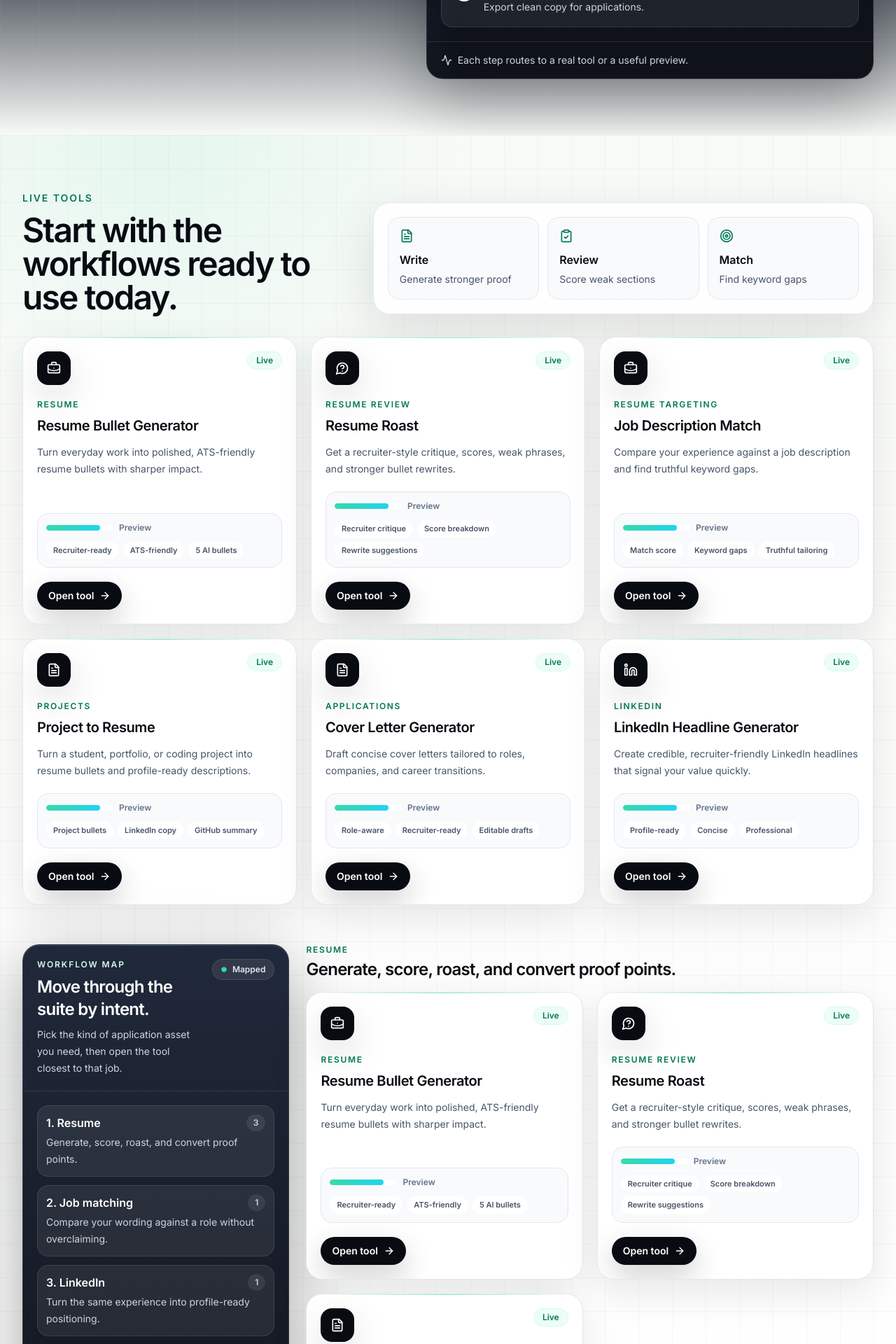
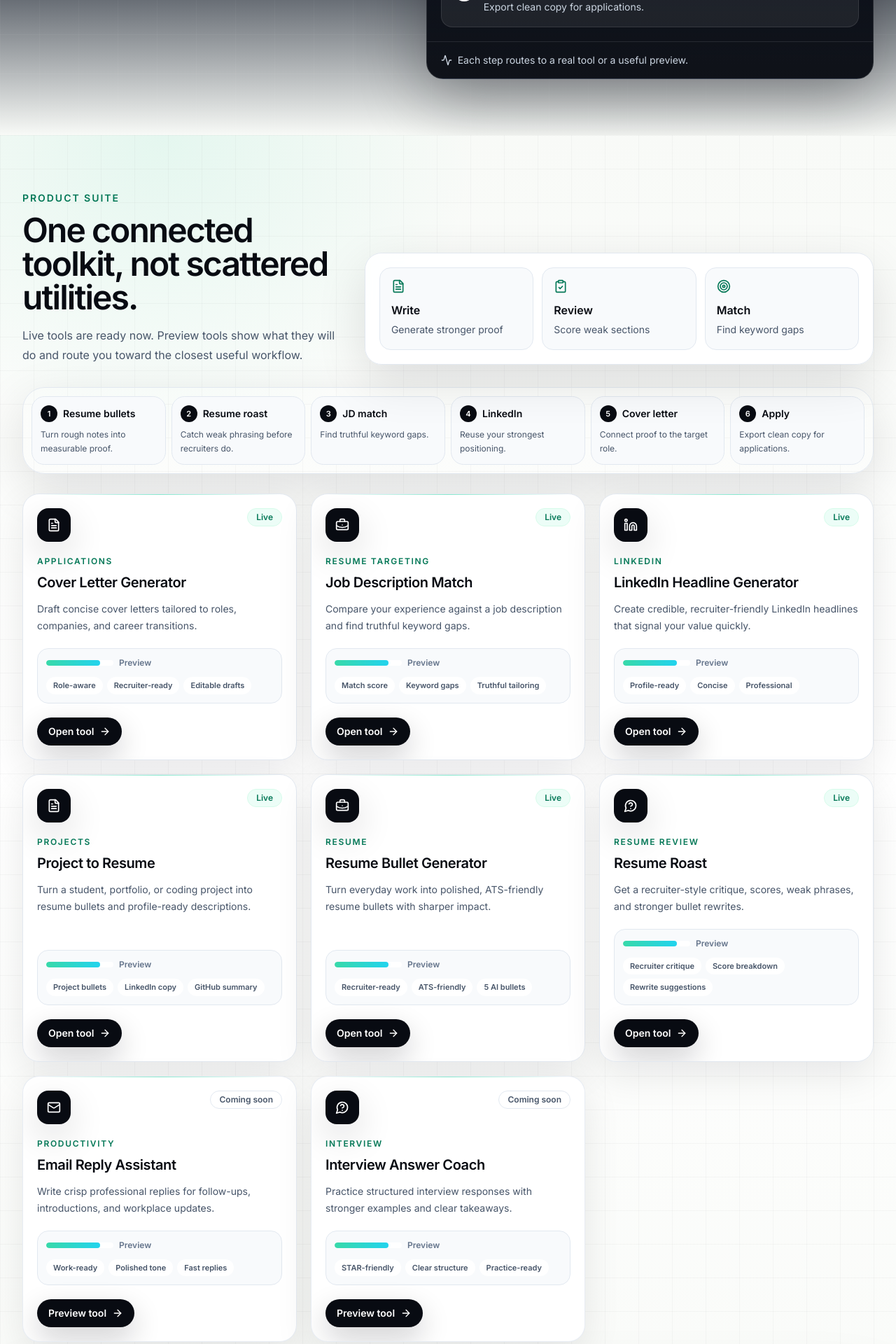
Before and after one commit to sidhesh0706/skillmint-ai, a Next.js app: page /tools in a window 1280 px wide. Shown: the part 880-2800 px from the top of the page at 70% size. Built offline with nearby package versions, Linux system fonts and the light colour scheme.

Commit message:
Polish motion states and tools layout

```diff
--- a/app/globals.css
+++ b/app/globals.css
@@ -49,6 +49,23 @@ body {
 @layer base {
   body {
     @apply antialiased;
+  }
+
+  a,
+  button,
+  input,
+  select,
+  textarea {
+    -webkit-tap-highlight-color: transparent;
+  }
+
+  a:focus-visible,
+  button:focus-visible,
+  input:focus-visible,
+  select:focus-visible,
+  textarea:focus-visible {
+    outline: 2px solid var(--mint);
+    outline-offset: 3px;
   }
 }
 
@@ -498,6 +515,10 @@ body {
 }
 
 @media (prefers-reduced-motion: reduce) {
+  html {
+    scroll-behavior: auto;
+  }
+
   .fade-in-up,
   .fade-in-up-delayed,
   .floating-card,
@@ -515,3 +536,28 @@ body {
     animation: none;
   }
 }
+
+@media (max-width: 640px) {
+  body,
+  .premium-shell,
+  .premium-dark-shell {
+    background-size: 34px 34px, 34px 34px, auto, auto;
+  }
+
+  .command-panel,
+  .gloss-panel,
+  .resource-shelf {
+    border-radius: 1.25rem;
+  }
+
+  .button-primary,
+  .button-secondary,
+  .button-ghost {
+    width: 100%;
+  }
+
+  .output-card-pro:hover,
+  .hover-gloss:hover {
+    transform: none;
+  }
+}
--- a/app/tools/page.tsx
+++ b/app/tools/page.tsx
@@ -40,40 +40,14 @@ const workflowSteps = [
   },
 ];
 
-const workflowGroups = [
-  {
-    title: "Resume",
-    description: "Generate, score, roast, and convert proof points.",
-    categories: ["Resume", "Resume Review", "Projects"],
-  },
-  {
-    title: "Job matching",
-    description: "Compare your wording against a role without overclaiming.",
-    categories: ["Resume Targeting"],
-  },
-  {
-    title: "LinkedIn",
-    description: "Turn the same experience into profile-ready positioning.",
-    categories: ["LinkedIn"],
-  },
-  {
-    title: "Applications",
-    description: "Draft assets that connect your background to the company.",
-    categories: ["Applications", "Interview"],
-  },
-  {
-    title: "Communication",
-    description: "Handle professional follow-ups and replies faster.",
-    categories: ["Productivity"],
-  },
-];
+const liveTools = tools.filter((tool) => tool.status === "live");
+const suiteTools = [...tools].sort((a, b) => {
+  if (a.status === b.status) {
+    return a.name.localeCompare(b.name);
+  }
 
-const liveTools = tools.filter((tool) => tool.status === "live");
-const upcomingTools = tools.filter((tool) => tool.status === "coming-soon");
-
-function toolsForGroup(group: (typeof workflowGroups)[number]) {
-  return tools.filter((tool) => group.categories.includes(tool.category));
-}
+  return a.status === "live" ? -1 : 1;
+});
 
 function cardProps(tool: ToolConfig) {
   return {
@@ -194,16 +168,20 @@ export default function ToolsPage() {
 
       <section className="premium-shell py-14 sm:py-20">
         <div className="container-command">
-          <div className="mb-8 grid gap-6 lg:grid-cols-[0.8fr_1.2fr] lg:items-end">
+          <div className="mb-8 grid gap-6 lg:grid-cols-[0.78fr_1.22fr] lg:items-end">
             <div>
               <p className="text-sm font-semibold uppercase tracking-[0.14em] text-mint-700">
-                Live tools
+                Product suite
               </p>
               <h2 className="mt-3 max-w-2xl text-3xl font-semibold tracking-[-0.04em] text-ink sm:text-5xl">
-                Start with the workflows ready to use today.
+                One connected toolkit, not scattered utilities.
               </h2>
+              <p className="mt-4 max-w-2xl leading-7 text-slate-600">
+                Live tools are ready now. Preview tools show what they will do and route you toward
+                the closest useful workflow.
+              </p>
             </div>
-            <div className="rounded-3xl border border-slate-200 bg-white/90 p-5 shadow-soft">
+            <div className="rounded-3xl border border-slate-200 bg-white/90 p-5 shadow-soft backdrop-blur">
               <div className="grid gap-3 sm:grid-cols-3">
                 {[
                   [FileText, "Write", "Generate stronger proof"],
@@ -224,94 +202,37 @@ export default function ToolsPage() {
             </div>
           </div>
 
-          <div className="grid gap-5 md:grid-cols-2 xl:grid-cols-3">
-            {liveTools.map((tool) => (
-              <ProductCard key={tool.slug} {...cardProps(tool)} />
-            ))}
-          </div>
-
-          <div className="mt-14 grid gap-6 lg:grid-cols-[0.32fr_0.68fr] lg:items-start">
-            <CommandPanel
-              eyebrow="Workflow map"
-              title="Move through the suite by intent."
-              description="Pick the kind of application asset you need, then open the tool closest to that job."
-              status="Mapped"
-              className="lg:sticky lg:top-24"
-            >
-              <div className="grid gap-3">
-                {workflowGroups.map((group, index) => {
-                  const groupTools = toolsForGroup(group);
-
-                  return (
-                    <a
-                      key={group.title}
-                      href={`#${group.title.toLowerCase().replace(/[^a-z0-9]+/g, "-")}`}
-                      className="rounded-2xl border border-white/10 bg-white/[0.07] p-3 transition hover:bg-white/[0.11]"
-                    >
-                      <div className="flex items-center justify-between gap-3">
-                        <span className="font-semibold text-white">
-                          {index + 1}. {group.title}
-                        </span>
-                        <span className="rounded-full bg-white/[0.08] px-2.5 py-1 text-xs font-semibold text-slate-300">
-                          {groupTools.length}
-                        </span>
-                      </div>
-                      <p className="mt-1 text-sm leading-6 text-slate-300">{group.description}</p>
-                    </a>
-                  );
-                })}
-              </div>
-            </CommandPanel>
-
-            <div className="space-y-8">
-              {workflowGroups.map((group) => {
-                const groupTools = toolsForGroup(group);
-
-                return (
-                  <section key={group.title} id={group.title.toLowerCase().replace(/[^a-z0-9]+/g, "-")} className="scroll-mt-28">
-                    <div className="mb-4 flex flex-col gap-2 sm:flex-row sm:items-end sm:justify-between">
-                      <div>
-                        <p className="text-xs font-semibold uppercase tracking-[0.14em] text-mint-700">
-                          {group.title}
-                        </p>
-                        <h3 className="mt-1 text-2xl font-semibold tracking-[-0.03em] text-ink">
-                          {group.description}
-                        </h3>
-                      </div>
-                    </div>
-                    <div className="grid gap-5 md:grid-cols-2">
-                      {groupTools.map((tool) => (
-                        <ProductCard key={tool.slug} {...cardProps(tool)} />
-                      ))}
-                    </div>
-                  </section>
-                );
-              })}
+          <div className="mb-7 overflow-hidden rounded-[2rem] border border-slate-200 bg-white/88 p-3 shadow-soft">
+            <div className="grid gap-2 md:grid-cols-6">
+              {workflowSteps.map((step, index) => (
+                <div
+                  key={step.title}
+                  className="rounded-[1.15rem] border border-slate-200 bg-slate-50 px-3 py-3 transition duration-300 hover:-translate-y-0.5 hover:border-mint-100 hover:bg-mint-50/70"
+                >
+                  <div className="flex items-center gap-2">
+                    <span className="flex h-6 w-6 shrink-0 items-center justify-center rounded-full bg-ink text-[11px] font-semibold text-white">
+                      {index + 1}
+                    </span>
+                    <p className="truncate text-sm font-semibold text-ink">{step.title}</p>
+                  </div>
+                  <p className="mt-2 line-clamp-2 text-xs leading-5 text-slate-600">
+                    {step.description}
+                  </p>
+                </div>
+              ))}
             </div>
           </div>
 
-          {upcomingTools.length ? (
-            <section className="mt-14 rounded-[2rem] border border-slate-200 bg-white/90 p-5 shadow-soft sm:p-7">
-              <div className="mb-6 flex flex-col gap-3 sm:flex-row sm:items-end sm:justify-between">
-                <div>
-                  <p className="text-sm font-semibold uppercase tracking-[0.14em] text-mint-700">
-                    Upcoming tools
-                  </p>
-                  <h2 className="mt-2 text-3xl font-semibold tracking-[-0.04em] text-ink">
-                    Preview what is coming next.
-                  </h2>
-                </div>
-                <p className="max-w-xl leading-7 text-slate-600">
-                  Coming-soon tools still show expected inputs, outputs, and a related live tool to try.
-                </p>
-              </div>
-              <div className="grid gap-5 md:grid-cols-2">
-                {upcomingTools.map((tool) => (
-                  <ProductCard key={tool.slug} {...cardProps(tool)} />
-                ))}
-              </div>
-            </section>
-          ) : null}
+          <div className="grid gap-5 md:grid-cols-2 xl:grid-cols-3">
+            {suiteTools.map((tool, index) => (
+              <ProductCard
+                key={tool.slug}
+                {...cardProps(tool)}
+                className="tool-card-animated"
+                style={{ animationDelay: `${Math.min(index * 55, 420)}ms` }}
+              />
+            ))}
+          </div>
 
           <section className="mt-14 overflow-hidden rounded-[2rem] bg-ink p-6 text-white shadow-command sm:p-8">
             <div className="grid gap-6 lg:grid-cols-[1fr_auto] lg:items-end">
--- a/components/product-card.tsx
+++ b/components/product-card.tsx
@@ -1,5 +1,6 @@
 import { clsx } from "clsx";
 import { type LucideIcon } from "lucide-react";
+import type { CSSProperties } from "react";
 import { MotionButton } from "@/components/motion-button";
 
 type ProductCardProps = {
@@ -12,6 +13,7 @@ type ProductCardProps = {
   cta?: string;
   preview?: string[];
   className?: string;
+  style?: CSSProperties;
 };
 
 const statusLabels = {
@@ -30,17 +32,19 @@ export function ProductCard({
   cta = "Open",
   preview = [],
   className,
+  style,
 }: ProductCardProps) {
   const isLive = status === "live";
 
   return (
     <article
       className={clsx(
-        "group relative flex h-full min-h-[23rem] flex-col overflow-hidden rounded-3xl border bg-white p-5 shadow-[0_18px_54px_rgba(8,11,18,0.09)] transition duration-300",
+        "group relative flex h-full min-h-[20rem] flex-col overflow-hidden rounded-3xl border bg-white p-5 shadow-[0_18px_54px_rgba(8,11,18,0.09)] transition duration-300",
         "hover:-translate-y-1 hover:border-mint-100 hover:shadow-[0_28px_82px_rgba(8,11,18,0.13)]",
         isLive ? "border-slate-200" : "border-slate-200/80 bg-surface",
         className,
       )}
+      style={style}
     >
       <div className="pointer-events-none absolute inset-x-6 top-0 h-px bg-gradient-to-r from-transparent via-mint-500/60 to-transparent" />
       <div className="flex items-start justify-between gap-4">
```
